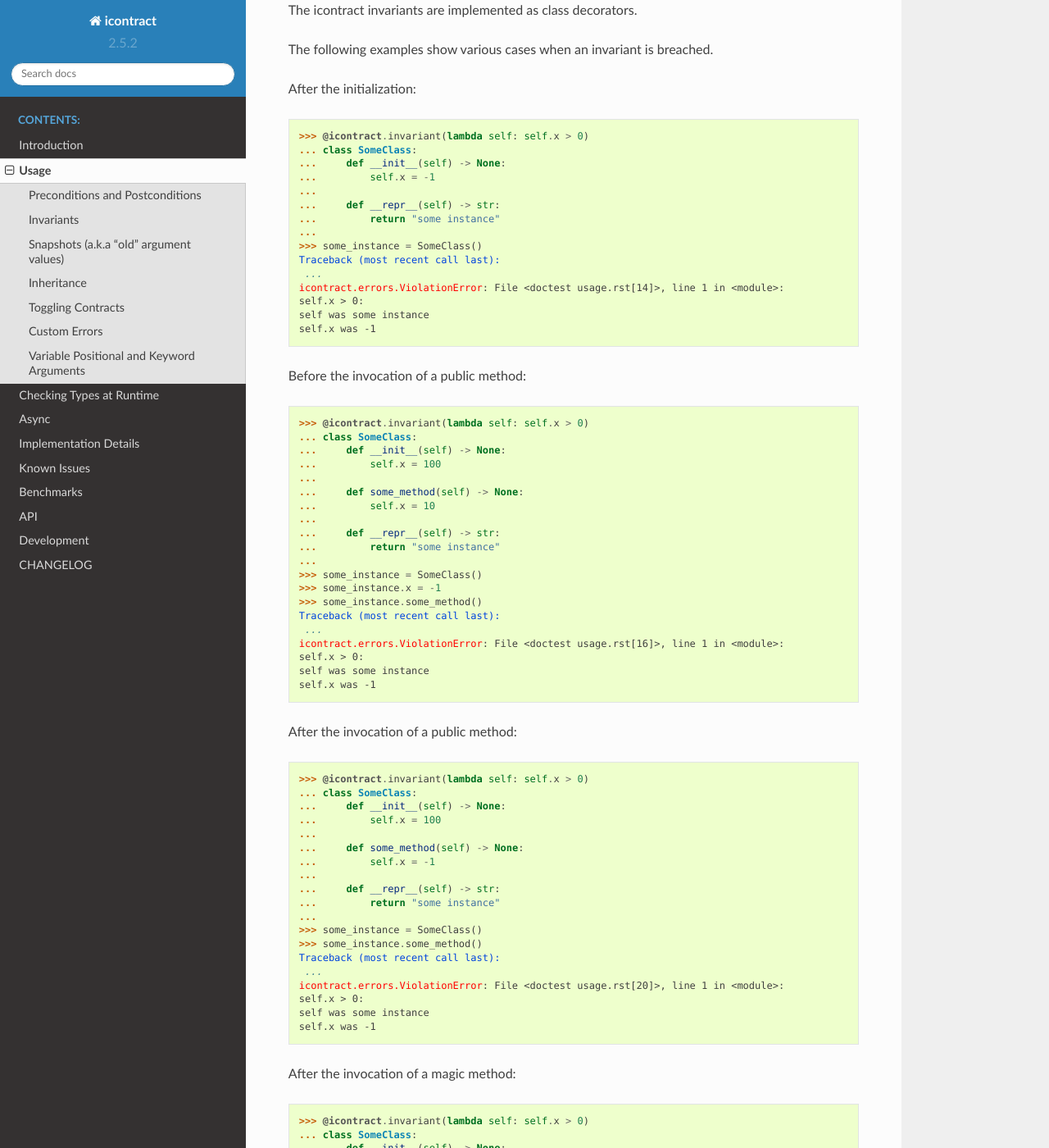
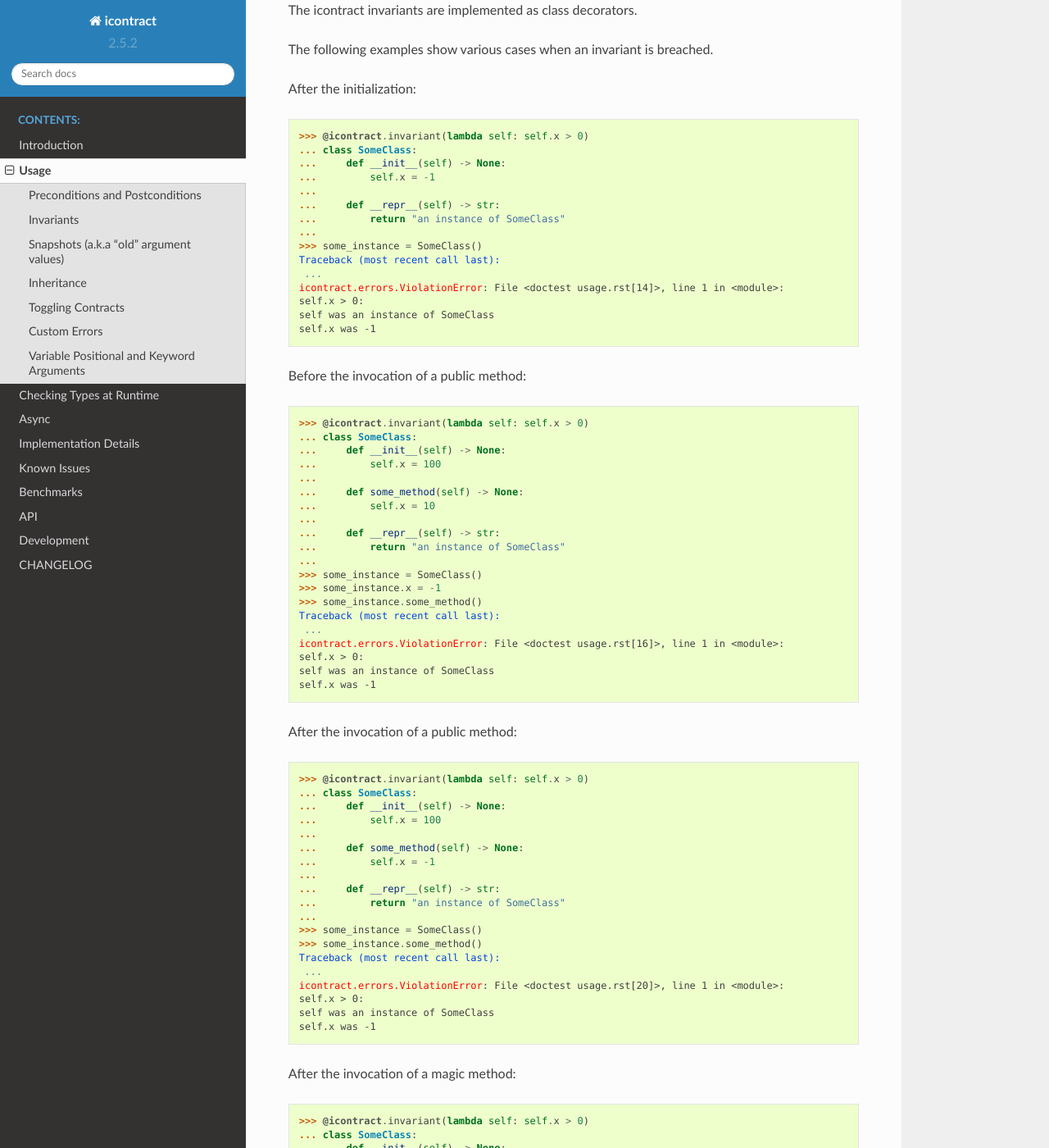
Before and after one commit to Parquery/icontract, a Sphinx documentation site: the page built from docs/source/usage.rst, in a window 1280 px wide and 1400 px high, scrolled down 2715 px. Shown: the whole window at 82% size. Built offline with Sphinx 7.4.7 and the Read the Docs theme 2.0.0, drawn with Linux system fonts in a browser that asks for light colours; the version number is read from the project's files by our own code; some of the changed text lies outside the part shown.

```diff
--- a/README.rst
+++ b/README.rst
@@ -204,14 +204,14 @@ The script is also available as a `repl.it post`_.
     ...         self.x = -1
     ...
     ...     def __repr__(self) -> str:
-    ...         return "some instance"
+    ...         return "an instance of SomeClass"
     ...
     >>> some_instance = SomeClass()
     Traceback (most recent call last):
      ...
     icontract.errors.ViolationError: File <doctest README.rst[16]>, line 1 in <module>:
     self.x > 0:
-    self was some instance
+    self was an instance of SomeClass
     self.x was -1
 
 
--- a/docs/source/usage.rst
+++ b/docs/source/usage.rst
@@ -143,14 +143,14 @@ After the initialization:
         ...         self.x = -1
         ...
         ...     def __repr__(self) -> str:
-        ...         return "some instance"
+        ...         return "an instance of SomeClass"
         ...
         >>> some_instance = SomeClass()
         Traceback (most recent call last):
          ...
         icontract.errors.ViolationError: File <doctest usage.rst[14]>, line 1 in <module>:
         self.x > 0:
-        self was some instance
+        self was an instance of SomeClass
         self.x was -1
 
 
@@ -167,7 +167,7 @@ Before the invocation of a public method:
     ...         self.x = 10
     ...
     ...     def __repr__(self) -> str:
-    ...         return "some instance"
+    ...         return "an instance of SomeClass"
     ...
     >>> some_instance = SomeClass()
     >>> some_instance.x = -1
@@ -176,7 +176,7 @@ Before the invocation of a public method:
      ...
     icontract.errors.ViolationError: File <doctest usage.rst[16]>, line 1 in <module>:
     self.x > 0:
-    self was some instance
+    self was an instance of SomeClass
     self.x was -1
 
 
@@ -193,7 +193,7 @@ After the invocation of a public method:
     ...         self.x = -1
     ...
     ...     def __repr__(self) -> str:
-    ...         return "some instance"
+    ...         return "an instance of SomeClass"
     ...
     >>> some_instance = SomeClass()
     >>> some_instance.some_method()
@@ -201,7 +201,7 @@ After the invocation of a public method:
      ...
     icontract.errors.ViolationError: File <doctest usage.rst[20]>, line 1 in <module>:
     self.x > 0:
-    self was some instance
+    self was an instance of SomeClass
     self.x was -1
 
 
@@ -218,7 +218,7 @@ After the invocation of a magic method:
     ...         self.x = -1
     ...
     ...     def __repr__(self) -> str:
-    ...         return "some instance"
+    ...         return "an instance of SomeClass"
     ...
     >>> some_instance = SomeClass()
     >>> some_instance()
@@ -226,7 +226,7 @@ After the invocation of a magic method:
      ...
     icontract.errors.ViolationError: File <doctest usage.rst[23]>, line 1 in <module>:
     self.x > 0:
-    self was some instance
+    self was an instance of SomeClass
     self.x was -1
 
 Snapshots (a.k.a "old" argument values)
```
Also changed, not shown: 5 other files.
